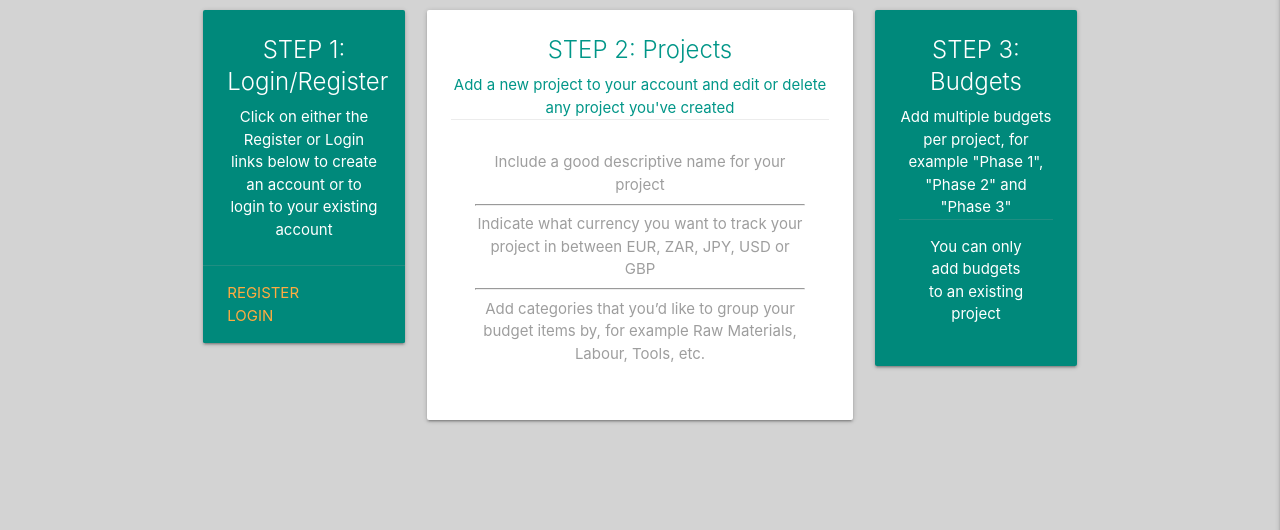
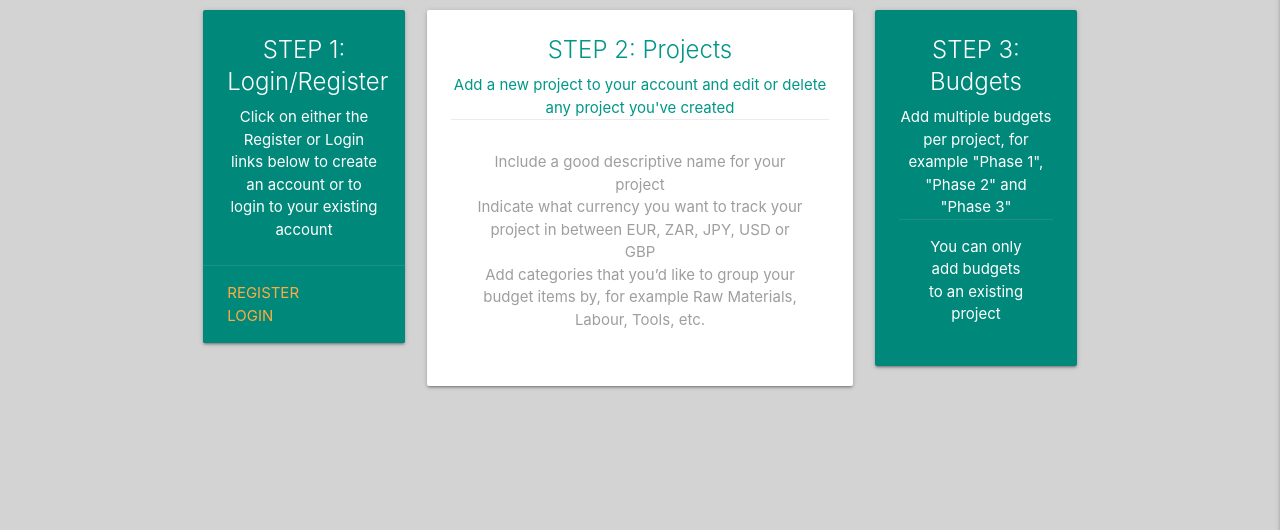
Before and after one commit to Code-Institute-Submissions/nic-was-project-budget_AprResub, a Flask app: page / in a window 1280 px wide. Shown: the part 237-767 px from the top of the page. Run offline with Flask 2, Linux system fonts and the light colour scheme; some libraries are stand-ins or nearby versions.

Commit message:
Tested the HTML on each of the template pages and corrected the errors. Removed stray end tag /divs, added end tags for UL items in the base HTML file and added /div end tag to the projects HTML file.

```diff
--- a/templates/base.html
+++ b/templates/base.html
@@ -35,12 +35,13 @@
                     <li><a href="{{ url_for('login') }}">Login</a></li>
                     <li><a href="{{ url_for('register') }}">Register</a></li>
                     {% endif %}
+                </ul>
             </div>
         </nav>
 
         <ul class="sidenav" id="mobile-demo">
             <li>
-                <h5 class="center-align grey-text text-shadow">project budget</h5></a>
+                <h5 class="center-align grey-text text-shadow">project budget</h5>
             </li>
             <li><a href="{{ url_for('home') }}">Home</a></li>
             {% if session.user %}
--- a/templates/budgets.html
+++ b/templates/budgets.html
@@ -62,7 +62,6 @@
                     </ul>
                     {% endif %}
                 </div>
-                </div>
             </li>
             {% endfor %}
         </ul>
--- a/templates/home.html
+++ b/templates/home.html
@@ -44,11 +44,9 @@
                         <li>
                             Include a good descriptive name for your project
                         </li>
-                        <hr>
                         <li>
                             Indicate what currency you want to track your project in between EUR, ZAR, JPY, USD or GBP
                         </li>
-                        <hr>
                         <li>
                             Add categories that you’d like to group your budget items by, for example Raw Materials,
                             Labour, Tools, etc.
--- a/templates/projects.html
+++ b/templates/projects.html
@@ -44,6 +44,7 @@
                         {% endif %}
                     {% endfor %}
                 </div>
+            </div>
         </li>
         {% endif %}
     {% endfor %}
```
